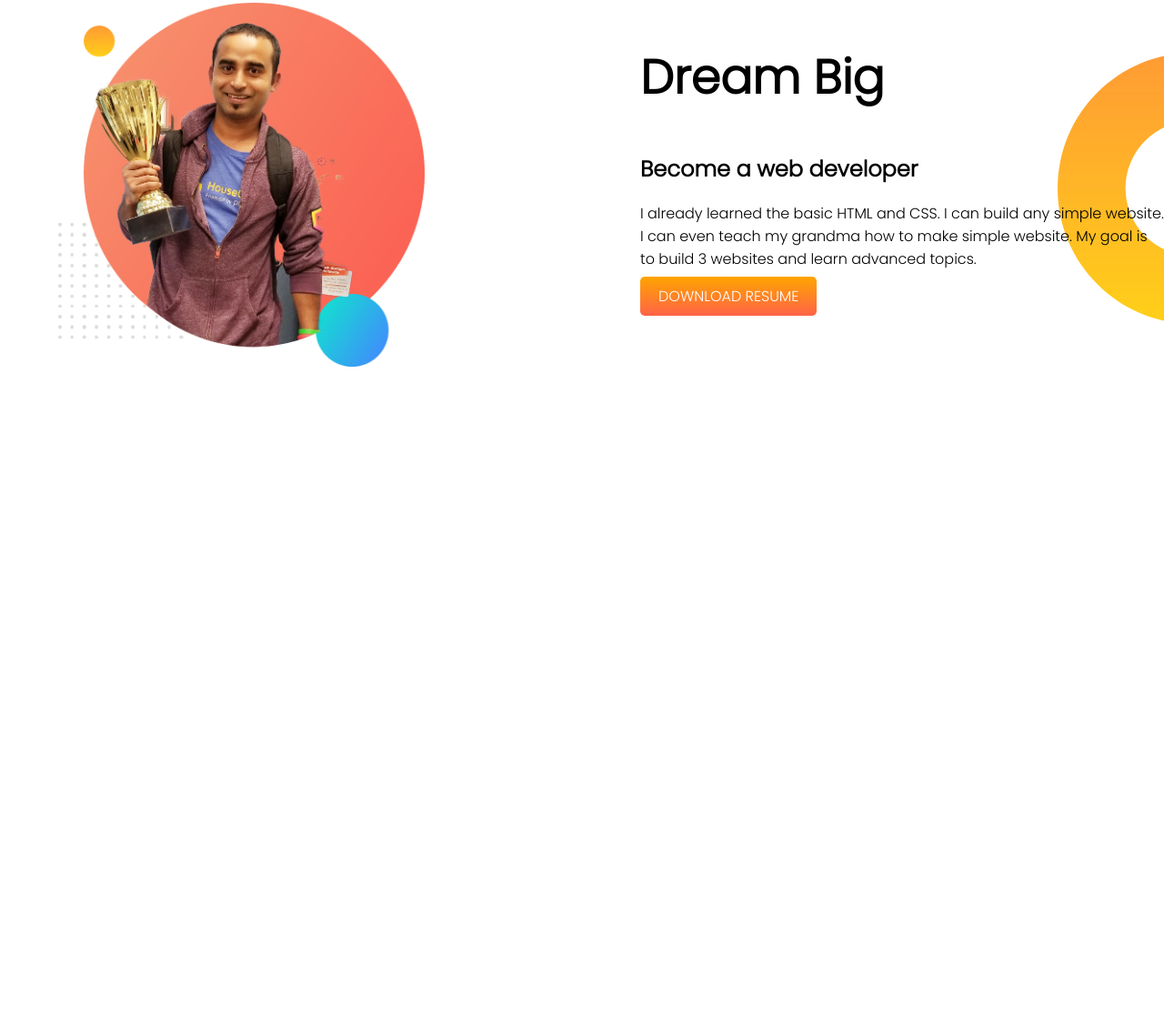
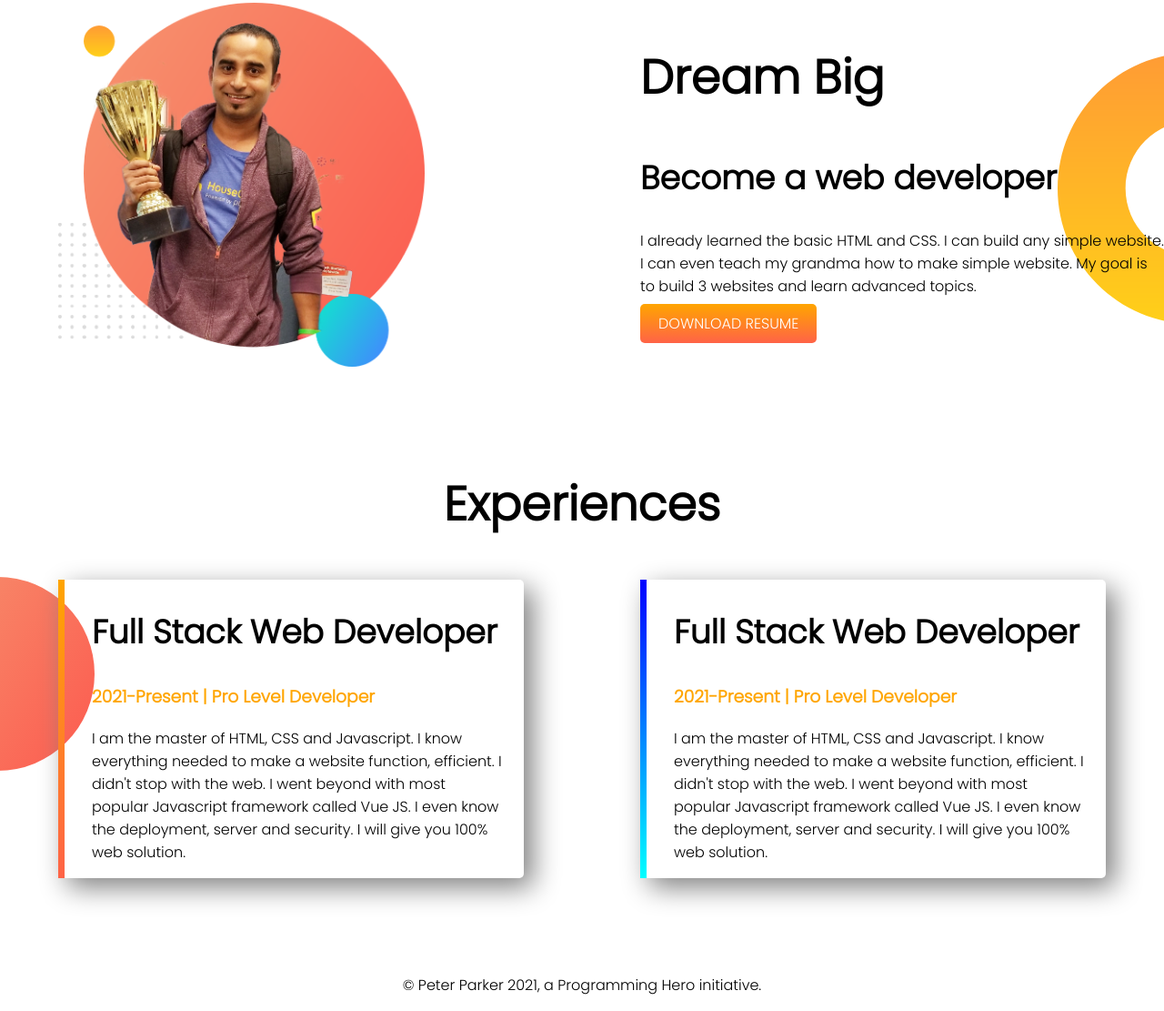
Before and after one commit to fathe4/developer-portfolio, a plain HTML site: page index.html in a window 1280 px wide. Shown: the part 576-1687 px from the top of the page at 91% size. Before the commit the page ends 1091 px from the top, so only its background shows below. Drawn offline with Linux system fonts and the light colour scheme.

Commit message:
footer added

```diff
--- a/index.html
+++ b/index.html
@@ -14,7 +14,7 @@
 
 <body>
 
-    <section class="first_section">
+    <section class="first_section flexible-container">
         <div class="half-width">
             <h1>Welcome to</h1>
             <h1><span class="orange">Fathe Karim </span> Portfolio</h1>
@@ -34,7 +34,7 @@
 
     </section>
 
-    <section class="sec_section">
+    <section class="sec_section flexible-container">
         <div class="half-width">
             <img src="images/jhankar.png" alt="jhanker Bro">
         </div>
@@ -51,6 +51,34 @@
     </section>
 
 
+    <section class="experience_area">
+        <h1>Experiences</h1>
+        <div class="flexible-container">
+            <div id="dev-border2" class="experence-box">
+                <h2>Full Stack Web Developer</h2>
+                <h3 class="orange">2021-Present | Pro Level Developer</h3>
+                <p>I am the master of HTML, CSS and Javascript. I know everything needed to make a website function,
+                    efficient. I didn't stop with the web. I went beyond with most popular Javascript framework called
+                    Vue JS. I even know the deployment, server and security. I will give you 100% web solution.</p>
+            </div>
+
+            <div id="dev-border" class="experence-box">
+                <h2>Full Stack Web Developer</h2>
+                <h3 class="orange">2021-Present | Pro Level Developer</h3>
+                <p>I am the master of HTML, CSS and Javascript. I know everything needed to make a website function,
+                    efficient. I didn't stop with the web. I went beyond with most popular Javascript framework called
+                    Vue JS. I even know the deployment, server and security. I will give you 100% web solution.</p>
+            </div>
+        </div>
+
+
+    </section>
+
+    <footer>
+        <p>© Peter Parker 2021, a Programming Hero initiative.</p>
+    </footer>
+
+
 </body>
 
 </html>
--- a/style.css
+++ b/style.css
@@ -6,10 +6,13 @@ h1{
     font-size: 52px;
     font-weight: 700;
 }
+h2{
+    font-size: 36px;
+}
 .orange{
     color: orange;
 }
-section{
+.flexible-container{
     display: flex;
     margin-bottom: 105px;
 }
@@ -45,3 +48,38 @@ section{
     background-position: right
 
 }
+
+.experence-box{
+    width: 80%;
+    margin-left: 5%;
+    margin-right: 5%;
+    box-shadow: 10px 10px 30px grey;
+    border-radius: 5px;
+    padding-left: 30px;
+    padding-right: 20px;
+
+}
+.experience_area{
+    background-image: url(images/exp-bg.png);
+    background-repeat: no-repeat;
+    background-position: left;
+}
+#dev-border{
+    border-left: 7px solid;
+    border-image: linear-gradient(blue, cyan);
+    border-image-slice: 1;
+}
+
+#dev-border2{
+    border-left: 7px solid;
+    border-image: linear-gradient(orange, tomato);
+    border-image-slice: 1;
+}
+
+footer p{
+    text-align: center;
+}
+
+.experience_area h1{
+    text-align: center;
+}
```
Also changed, not shown: images/jhankar2.png (deleted), images/my-bg.png (deleted), images/my-bg2.png (deleted).
